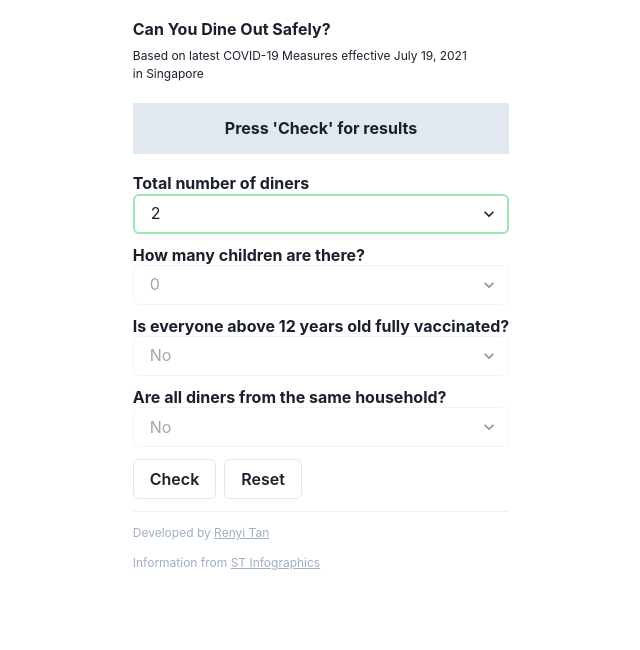
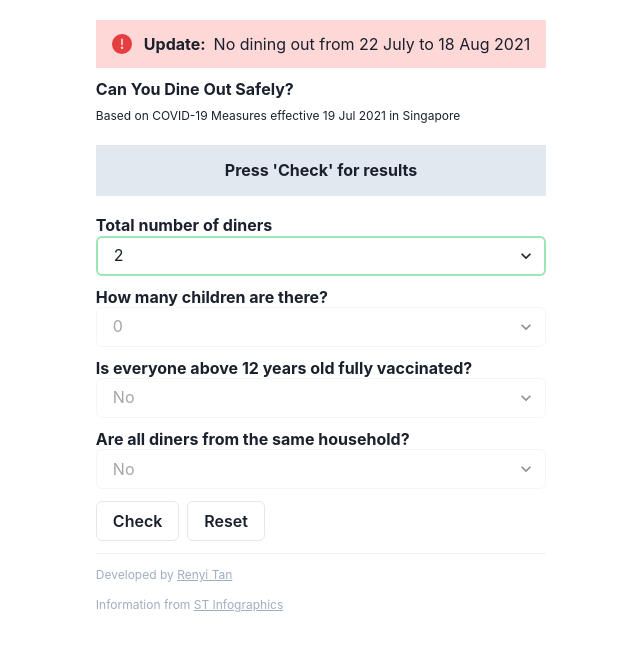
Before and after one commit to renyitan/can-you-dine-out, a React (Create React App) app: page / in a window 1280 px wide. Shown: the top 650 px of the page, without its empty margins (319-959 px from the left). Built offline with nearby package versions, Linux system fonts and the light colour scheme.

Commit message:
:loud_sound: update announcement

```diff
--- a/src/App.js
+++ b/src/App.js
@@ -2,14 +2,18 @@ import { useEffect, useState } from 'react';
 import _ from 'lodash';
 
 import {
+  Alert,
+  AlertDescription,
+  AlertIcon,
+  AlertTitle,
   Button,
   ButtonGroup,
   Center,
+  Divider,
+  Heading,
   Select,
   Stack,
-  Heading,
   Text,
-  Divider,
 } from '@chakra-ui/react';
 
 const GITHUB_URL = 'https://github.com/renyitan';
@@ -127,14 +131,23 @@ function App() {
       <Center marginX={10} marginY={5}>
         <Stack spacing={3}>
           <div>
+            <Alert status="error">
+              <AlertIcon />
+              <AlertTitle mr={2}>Update: </AlertTitle>
+              <AlertDescription>
+                No dining out from 22 July to 18 Aug 2021
+              </AlertDescription>
+            </Alert>
+          </div>
+
+          <div>
             <Heading as="h2" size="sm" marginBottom={2}>
               Can You Dine Out Safely?
             </Heading>
 
             <Text fontSize="xs">
-              Based on latest COVID-19 Measures effective July 19, 2021
+              Based on COVID-19 Measures effective 19 Jul 2021 in Singapore
             </Text>
-            <Text fontSize="xs">in Singapore</Text>
           </div>
           <div>
             <Center bg={displayResultsBackground} paddingY={4} marginY={2}>
```
Also changed, not shown: package.json (line endings or trailing spaces), 1 other file (tests, documents, lock files or other folders).
